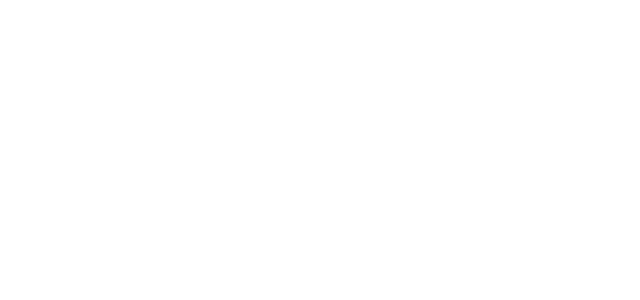
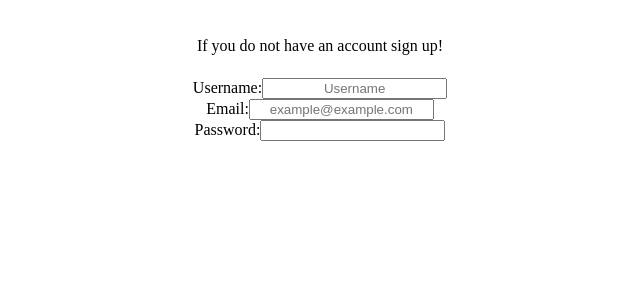
Before and after one commit to SassyFatCat/Front-End, a React (Create React App) app in the folder wunderlist/: page /signup in a window 1280 px wide. Shown: the top 300 px of the page, without its empty margins (320-960 px from the left). Built offline with nearby package versions, Linux system fonts and the light colour scheme.

Commit message:
added input fields and form

```diff
--- a/wunderlist/src/App.js
+++ b/wunderlist/src/App.js
@@ -1,11 +1,11 @@
 // LIBRARIES, UTILITIES, CSS
 import React from "react";
 import "./App.css"; //Most likely unneccessary as <App /> won't be rendering any JSX and components have their own CSS files
-import { Route, Switch, Link } from "react-router-dom";
+import { Route, Switch } from "react-router-dom";
 
 // COMPONENTS
 import Home from "./components/Home/Home";
-import Login from "./components/Login/Login";
+import signUp from "./components/SignUp/SignUp";
 
 function App() {
   return (
@@ -13,7 +13,7 @@
 
       <Switch>
         <Route exact path="/" component={Home} />
-        <Route path="/login" component={Login} />
+        <Route path="/signup" component={signUp} />
       </Switch>
     </div>
   );
--- a/wunderlist/src/components/Home/Home.js
+++ b/wunderlist/src/components/Home/Home.js
@@ -12,7 +12,7 @@
           Wunderlist<span id="copyright">©</span>
         </h1>
         <p>Your new favorite to-do list!</p>
-        <Link to='/login'>Login</Link>
+        <Link to='/signup'>Sign Up!</Link>
       </div>
     </div>
   );
--- a/wunderlist/src/components/Login/Login.css
+++ /dev/null
@@ -1,3 +0,0 @@
-* {
-    text-align: center;
-}
--- a/wunderlist/src/components/Login/Login.js
+++ /dev/null
@@ -1,13 +0,0 @@
-import React from 'react';
-import './Login.css';
-
-
-const Login = () => {
-    return (
-        <div id='container'>
-            <p>If you do not have an account sign up!</p>
-        </div>
-    )
-}
-
-export default Login
--- /dev/null
+++ b/wunderlist/src/components/SignUp/SignUp.css
@@ -0,0 +1,12 @@
+* {
+    text-align: center;
+}
+#container{
+    padding: 3%;
+}
+form{
+    display: flex;
+    padding: 2%;
+    flex-direction: column;
+
+}
--- /dev/null
+++ b/wunderlist/src/components/SignUp/SignUp.js
@@ -0,0 +1,27 @@
+import React from "react";
+import "./SignUp.css";
+
+
+const SignUp = () => {
+  return (
+    <div id="container">
+      <h3>If you do not have an account sign up!</h3>
+      <form>
+        <label>
+          Username:
+          <input type="text" placeholder="Username" />
+        </label>
+        <label>
+          Email:
+          <input type="email" placeholder="example@example.com" />
+        </label>
+        <label>
+          Password:
+          <input type="password" />
+        </label>
+      </form>
+    </div>
+  );
+};
+
+export default SignUp;
```
